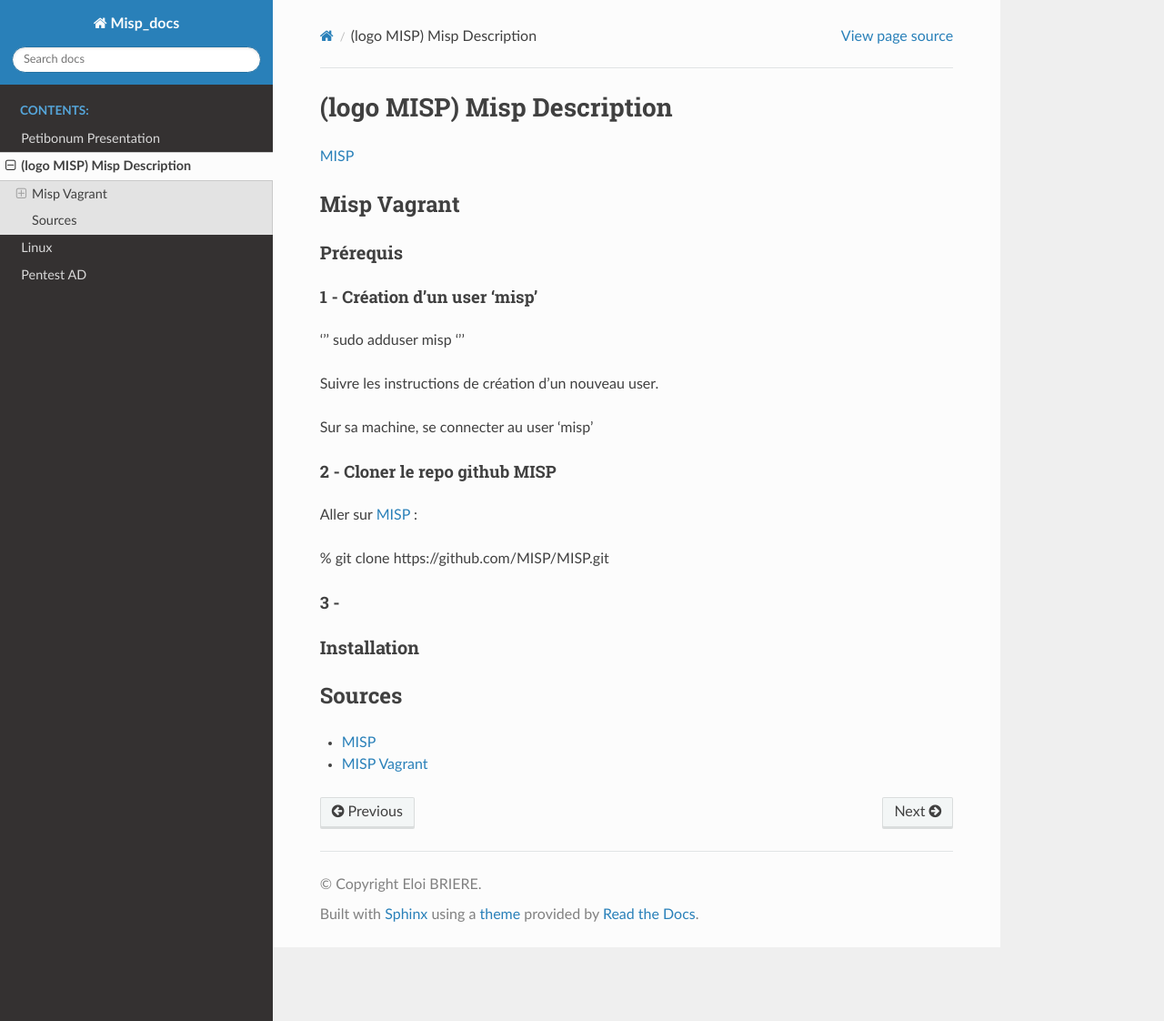
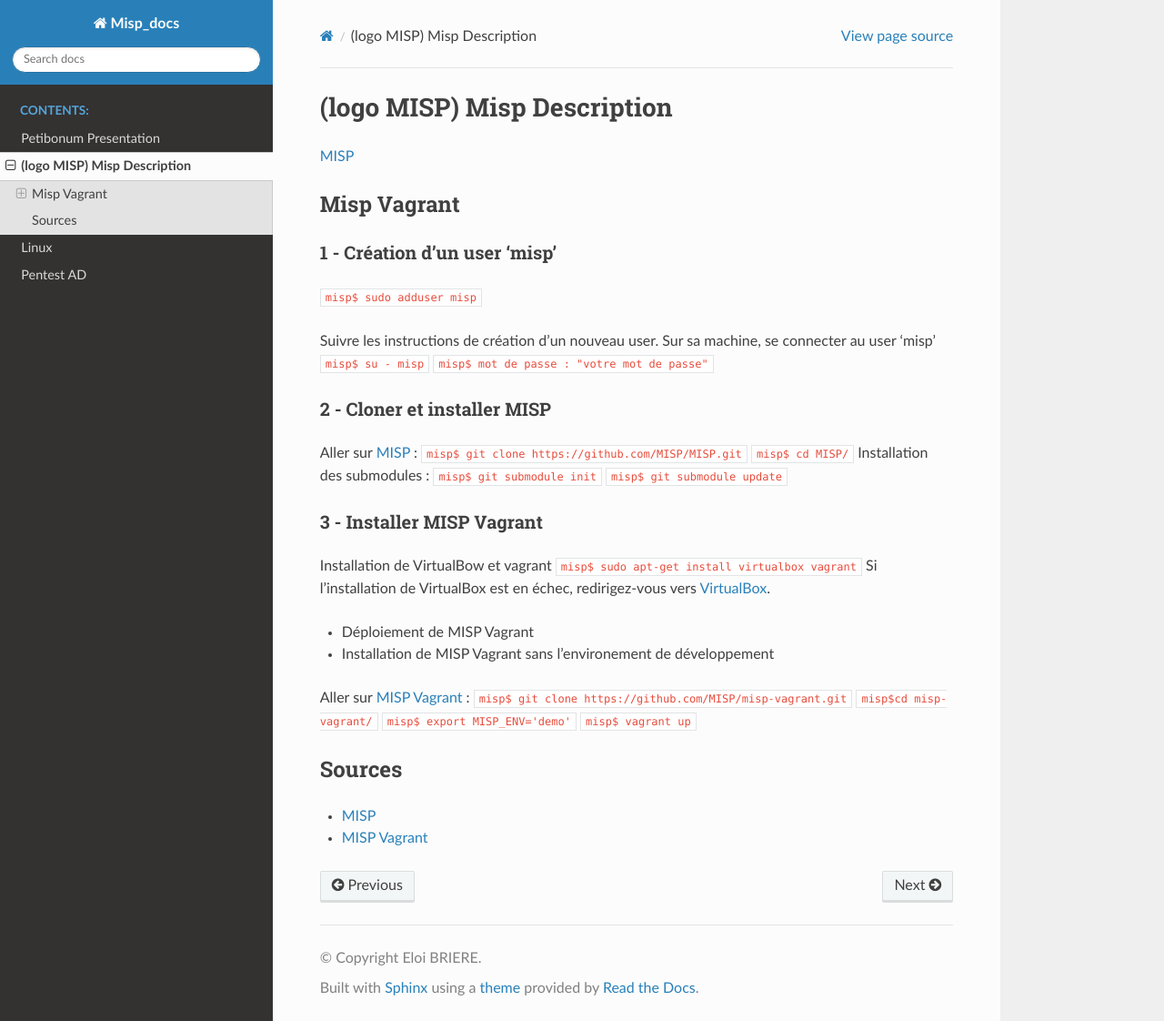
Before and after one commit to Iole-Bri/misp_docs_2, a Sphinx documentation site: the page built from docs/source/src/misp.md, in a window 1280 px wide and 1122 px high. Shown: the whole window at 91% size. Built offline with Sphinx 7.4.7 and the Read the Docs theme 2.0.0, drawn with Linux system fonts in a browser that asks for light colours.

Commit message:
modif misp.md

````diff
--- a/docs/source/src/misp.md
+++ b/docs/source/src/misp.md
@@ -2,24 +2,41 @@
 
 [MISP](https://www.misp-project.org/features.html)
 ## Misp Vagrant
-### Prérequis
-#### 1 - Création d'un user 'misp'
+### 1 - Création d'un user 'misp'
 
-''' sudo adduser misp '''
+```misp$ sudo adduser misp```
 
 Suivre les instructions de création d'un nouveau user.
+Sur sa machine, se connecter au user 'misp'
+```misp$ su - misp```
+```misp$ mot de passe : "votre mot de passe"```
 
-Sur sa machine, se connecter au user 'misp'
-
-#### 2 - Cloner le repo github MISP
+### 2 - Cloner et installer MISP
 
 Aller sur [MISP](https://github.com/MISP/MISP) :
+```misp$ git clone https://github.com/MISP/MISP.git```
+```misp$ cd MISP/```
+Installation des submodules :
+```misp$ git submodule init```
+```misp$ git submodule update```
 
-% git clone https://github.com/MISP/MISP.git
+### 3 - Installer MISP Vagrant
 
-#### 3 -
+Installation de VirtualBow et vagrant
+```misp$ sudo apt-get install virtualbox vagrant```
+    Si l'installation de VirtualBox est en échec, redirigez-vous vers [VirtualBox](https://www.virtualbox.org/wiki/Downloads).
 
-### Installation
+* Déploiement de MISP Vagrant
+
+
+* Installation de MISP Vagrant sans l'environement de développement
+
+Aller sur [MISP Vagrant](https://github.com/MISP/misp-vagrant) :
+```misp$ git clone https://github.com/MISP/misp-vagrant.git```
+```misp$cd misp-vagrant/```
+```misp$ export MISP_ENV='demo'```
+```misp$ vagrant up```
+
 ## Sources
 
 - [MISP](https://www.misp-project.org/features.html)
````
